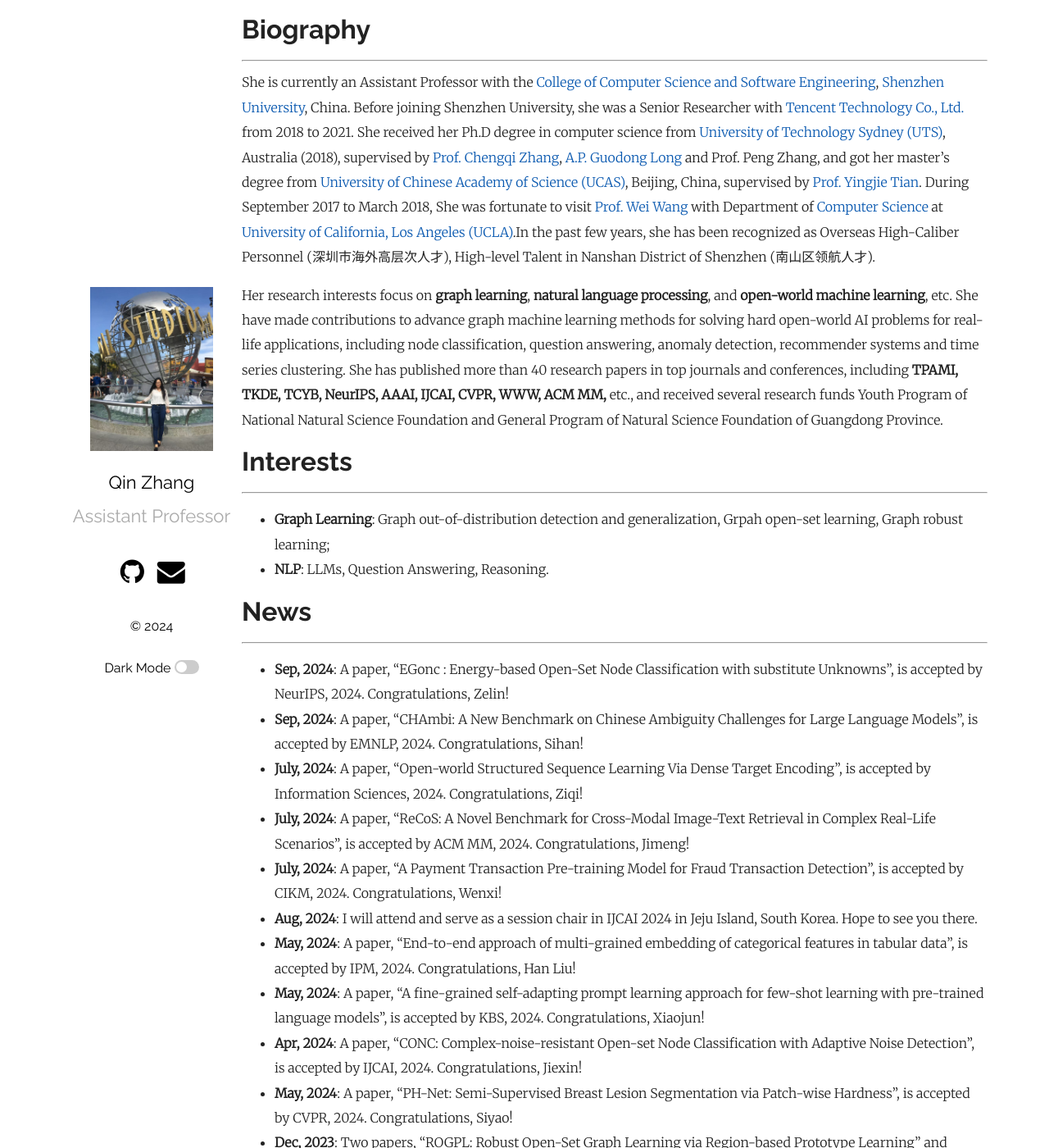
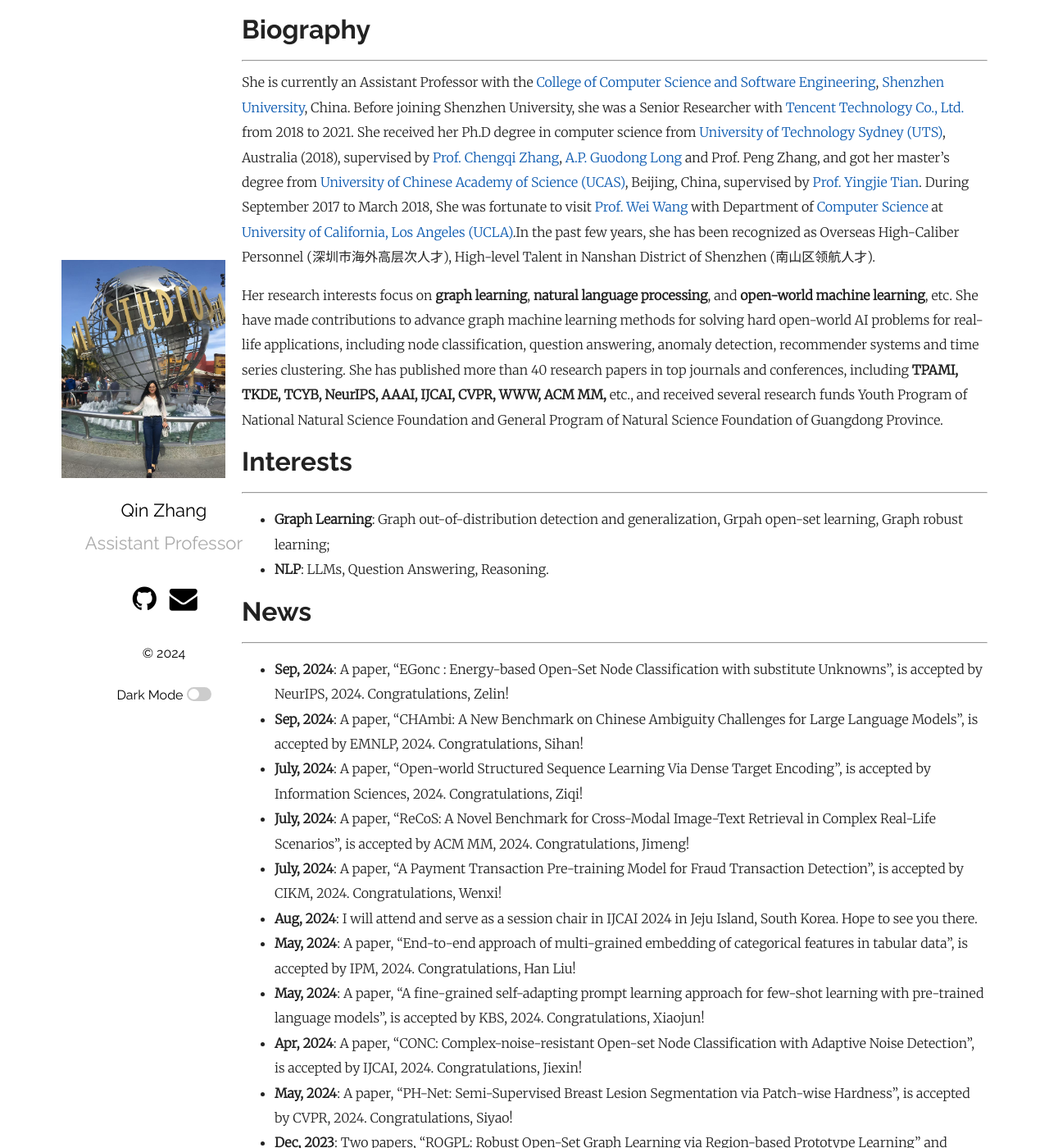
Before and after one commit to qinzhang11/qinzhang11.github.io, a Jekyll site: the page built from index.md, in a window 1280 px wide and 1400 px high. Shown: the whole window at 82% size. Built offline with Jekyll 4.4.1, drawn with Linux system fonts in a browser that asks for light colours.

Commit message:
Update plain.scss

```diff
--- a/_sass/plain.scss
+++ b/_sass/plain.scss
@@ -133,7 +133,8 @@ main {
       line-height: normal;
     }
     img {
-      max-width: 150px;
+      max-width: 200px;
+      margin-right: 50px;
     }
     img.dark {
       display: none;
```
